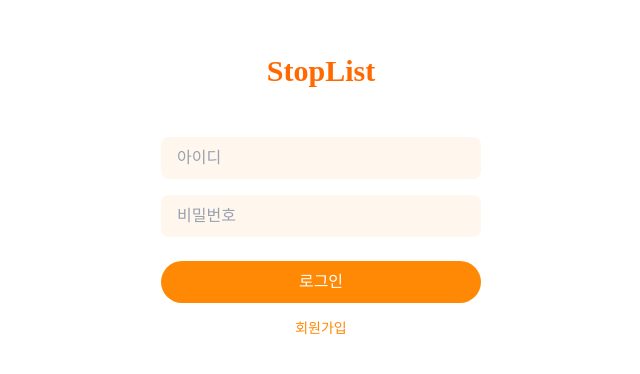
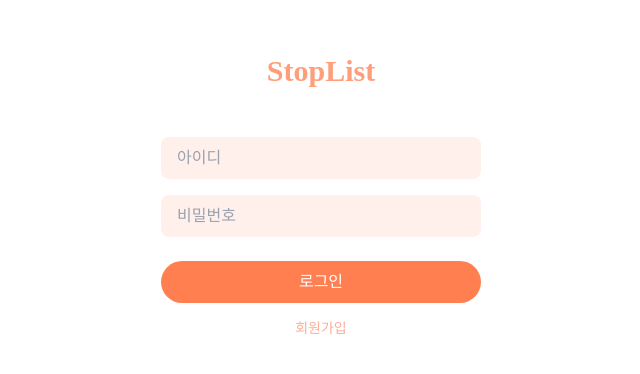
Before and after one commit to devclub-official/stoplist_fe, a React (Vite) app: page / in a window 1280 px wide. Shown: the part 204-578 px from the top of the page, without its empty margins (319-959 px from the left). Built offline with nearby package versions, Linux system fonts and the light colour scheme; a web font is replaced by a local one.

Commit message:
feat: 스타일 변경 및 회원가입 이후 홈으로 이동

```diff
--- a/src/page/LoginPage/index.tsx
+++ b/src/page/LoginPage/index.tsx
@@ -16,7 +16,7 @@ const LoginPage = () => {
 
     return (
         <div className="flex min-h-screen flex-col items-center justify-center bg-white px-6">
-            <h1 className="mb-12 text-3xl font-bold text-orange-500">StopList</h1>
+            <h1 className="mb-12 text-3xl font-bold text-coral-500">StopList</h1>
 
             <div className="flex w-full max-w-xs flex-col gap-4">
                 <input
@@ -24,23 +24,23 @@ const LoginPage = () => {
                     placeholder="아이디"
                     value={id}
                     onChange={(e) => setId(e.target.value)}
-                    className="rounded-lg bg-orange-50 px-4 py-3 text-gray-700 placeholder-gray-400 focus:outline-none"
+                    className="rounded-lg bg-coral-100 px-4 py-3 text-gray-700 placeholder-gray-400 focus:outline-none"
                 />
                 <input
                     type="password"
                     placeholder="비밀번호"
                     value={password}
                     onChange={(e) => setPassword(e.target.value)}
-                    className="rounded-lg bg-orange-50 px-4 py-3 text-gray-700 placeholder-gray-400 focus:outline-none"
+                    className="rounded-lg bg-coral-100 px-4 py-3 text-gray-700 placeholder-gray-400 focus:outline-none"
                 />
                 <button
                     onClick={handleLogin}
-                    className="mt-2 rounded-full bg-orange-400 py-3 text-white hover:bg-orange-500"
+                    className="mt-2 rounded-full bg-coral-600 py-3 text-white hover:bg-coral-700"
                 >
                     로그인
                 </button>
                 <button
-                    className="text-sm text-orange-400 hover:underline"
+                    className="text-sm text-coral-400 hover:underline"
                     // onClick={() => alert('회원가입 페이지 이동')}
                     onClick={() => navigate('/signup')}
                 >
--- a/src/page/SignUpPage/index.tsx
+++ b/src/page/SignUpPage/index.tsx
@@ -14,7 +14,7 @@ const SignUpPage = () => {
             alert('모든 항목을 입력해주세요.');
             return;
         }
-
+        window.localStorage.setItem('userId', id)
         navigate('/home')
 
         console.log('회원가입 정보', { id, password, persona: selectedPersona });
@@ -31,14 +31,14 @@ const SignUpPage = () => {
                     placeholder="아이디"
                     value={id}
                     onChange={(e) => setId(e.target.value)}
-                    className="rounded-lg bg-orange-50 px-4 py-3 text-gray-700 placeholder-gray-400 focus:outline-none"
+                    className="rounded-lg bg-coral-100 px-4 py-3 text-gray-700 placeholder-gray-400 focus:outline-none"
                 />
                 <input
                     type="password"
                     placeholder="비밀번호"
                     value={password}
                     onChange={(e) => setPassword(e.target.value)}
-                    className="rounded-lg bg-orange-50 px-4 py-3 text-gray-700 placeholder-gray-400 focus:outline-none"
+                    className="rounded-lg bg-coral-100 px-4 py-3 text-gray-700 placeholder-gray-400 focus:outline-none"
                 />
 
                 <div>
@@ -51,8 +51,8 @@ const SignUpPage = () => {
                                 onClick={() => setSelectedPersona(name)}
                                 className={`rounded-full px-4 py-2 text-sm ${
                                     selectedPersona === name
-                                        ? 'bg-orange-400 text-white'
-                                        : 'bg-orange-50 text-gray-600'
+                                        ? 'bg-coral-600 text-white'
+                                        : 'bg-coral-100 text-gray-600'
                                 }`}
                             >
                                 {name}
@@ -63,7 +63,7 @@ const SignUpPage = () => {
 
                 <button
                     onClick={handleSignUp}
-                    className="mt-4 rounded-full bg-orange-400 py-3 text-white hover:bg-orange-500"
+                    className="mt-4 rounded-full bg-coral-600 py-3 text-white hover:bg-coral-700"
                 >
                     등록
                 </button>
```
